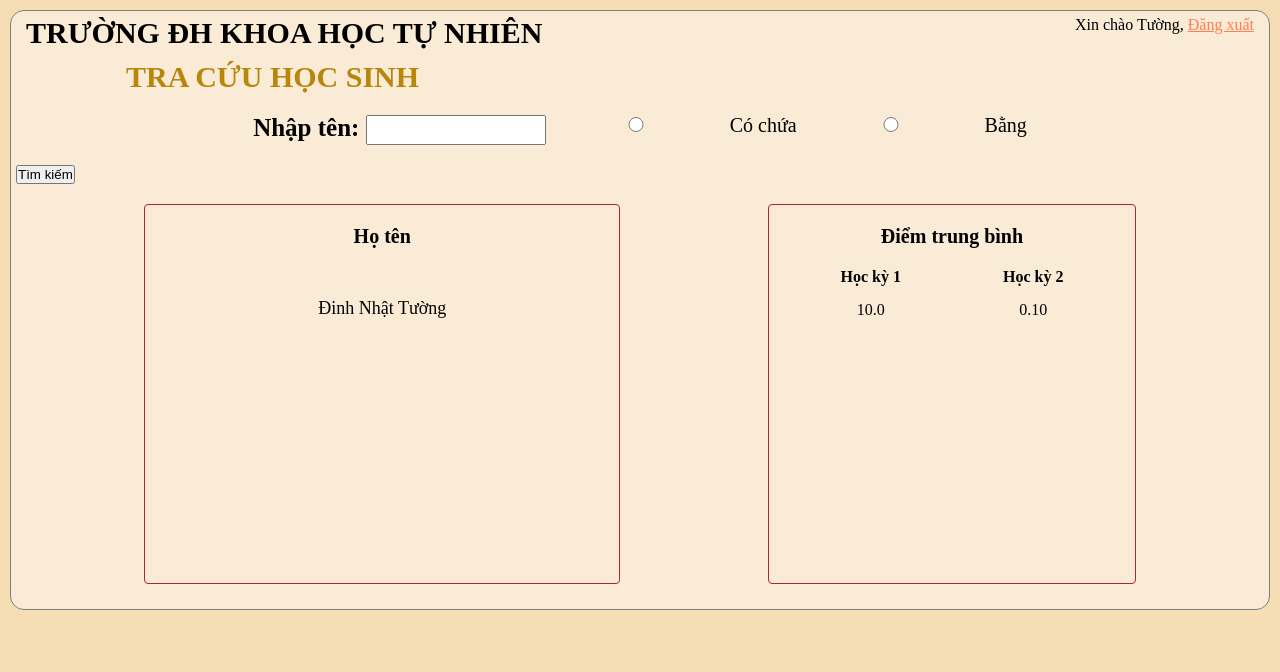
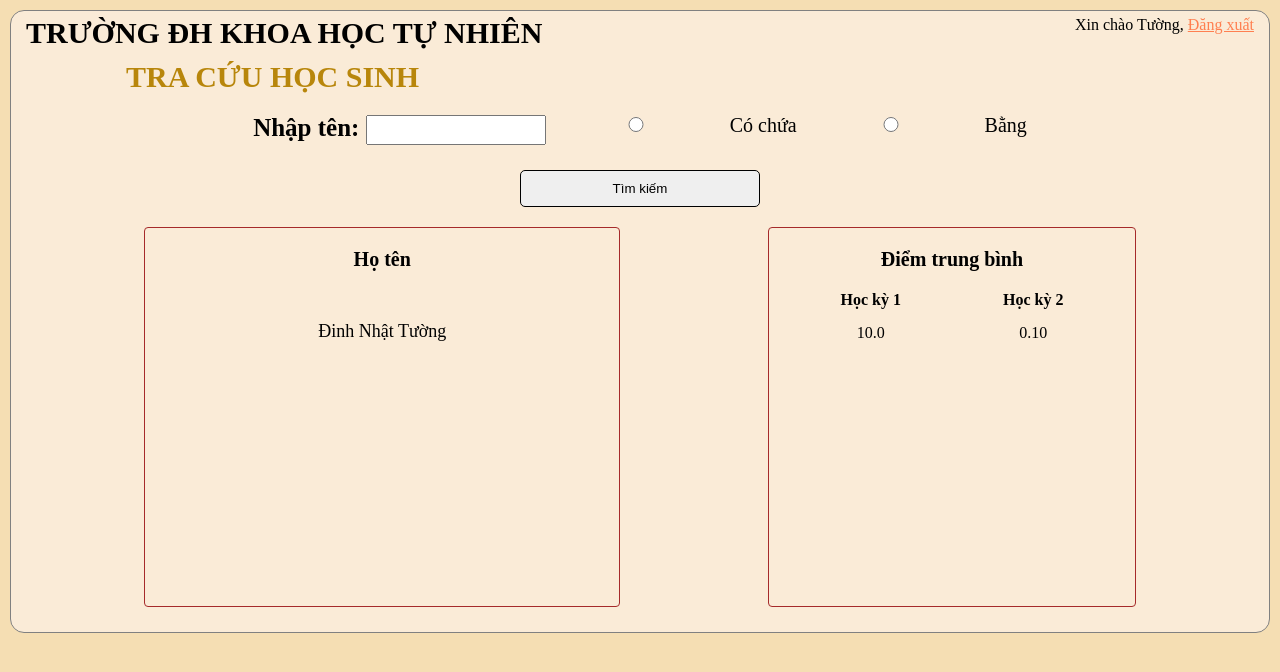
Before and after one commit to trantinvan21087/Project-NMCNPM, a Django app: template SM/Student/templates/Student/searchStudent.html in a window 1280 px wide. Shown: the top 672 px of the page. Run offline with Django 3.2, Linux system fonts and the light colour scheme; the template is opened without the code that fills it, so the values that code supplies are empty.

Commit message:
chỉnh nút

```diff
--- a/SM/static/css/main.css
+++ b/SM/static/css/main.css
@@ -83,7 +83,7 @@
 
 .search {
     display: flex;
-    justify-content:center;
+    justify-content:space-evenly;
     margin-top: 20px;
 }
 
@@ -286,7 +286,19 @@
     margin-top: 100px;
 }
 
-.btn-tiep-nhan:hover {
+.btn-tiep-nhan-1 {
+    border: 1px solid black;
+    border-radius: 5px;
+    width: 240px;
+    padding: 10px;
+    text-align: center;
+    margin: auto;
+    justify-content: center;
+    display: flex;
+    margin-top: 5px;
+}
+
+.btn-tiep-nhan:hover, .btn-tiep-nhan-1:hover {
     background-color: coral;
 }
 
```
